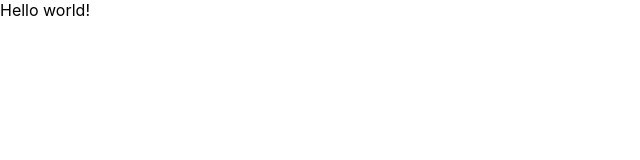
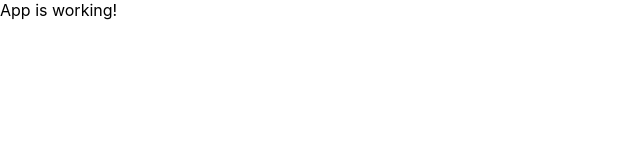
Before and after one commit to ruslanzharkov/react-github-stats, a React (Create React App) app: page / in a window 1280 px wide. Shown: the top 160 px of the page, without its empty margins (0-640 px from the left). Built offline with nearby package versions, Linux system fonts and the light colour scheme.

Commit message:
Created folders for redux

```diff
--- a/src/App.js
+++ b/src/App.js
@@ -4,12 +4,11 @@ import { BrowserRouter, Route, Switch } from 'react-router-dom';
 import { Provider } from 'react-redux';
 import { configureStore } from './store/index';
 
-const store = configureStore();
 class App extends Component {
     render() {
         return (
             <div>
-              <Provider store={store}>
+              <Provider store={configureStore()}>
                 <BrowserRouter>
                   <Switch>
                         <Route exact path="/" component={HomePage}/>
--- a/src/components/Home/Home.js
+++ b/src/components/Home/Home.js
@@ -8,7 +8,7 @@ class Home extends Component {
     render() {
         return(
             <div>
-                Hello world!
+                App is working!
             </div>
         )
     }
```
Also changed, not shown: src/actions/index.js (added), src/components/_common/Input.js (added), src/constants/index.js (added).
